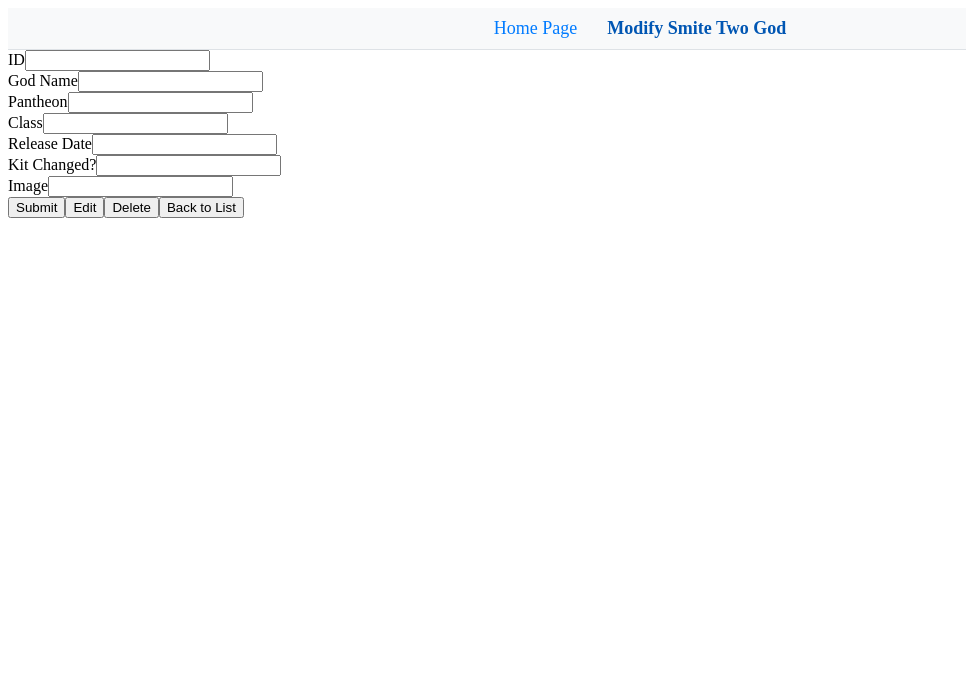
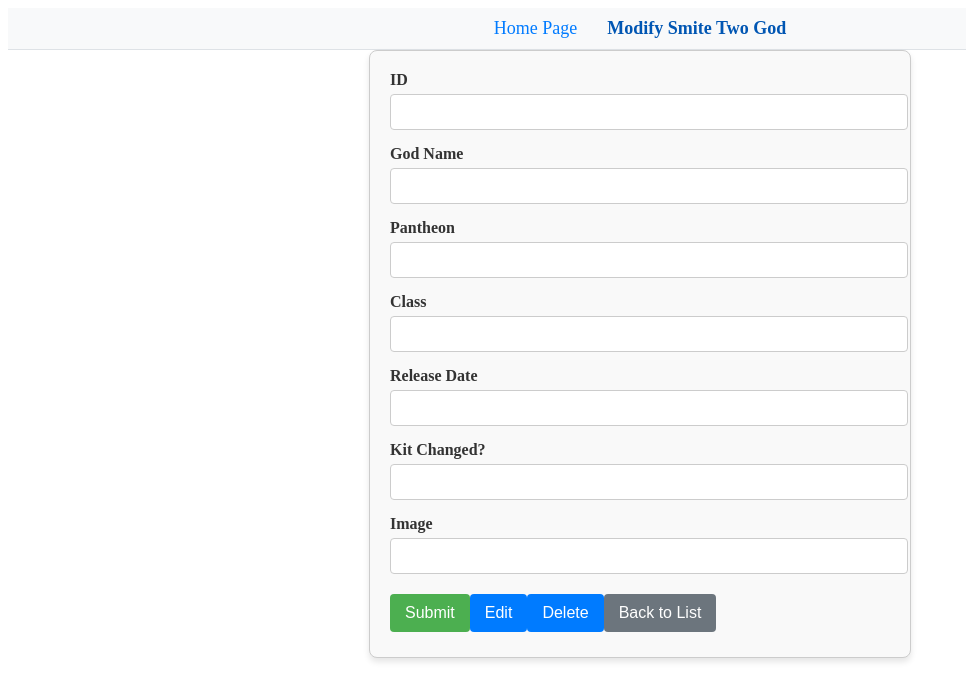
Before and after one commit to pjeger/Peter_Jeger_Learning_Angular, an Angular app: page /modify-list-item in a window 1280 px wide. Shown: the top 700 px of the page, without its empty margins (0-966 px from the left). Built offline with nearby package versions, Linux system fonts and the light colour scheme.

Commit message:
add buttons on items to make sure they can be deleted and edited

```diff
--- a/src/app/modify-list-item/modify-list-item.component.css
+++ b/src/app/modify-list-item/modify-list-item.component.css
@@ -0,0 +1,67 @@
+form {
+  max-width: 500px;
+  margin: 0 auto;
+  padding: 20px;
+  border: 1px solid #ccc;
+  border-radius: 8px;
+  background-color: #f9f9f9;
+  box-shadow: 0px 4px 6px rgba(0, 0, 0, 0.1);
+}
+
+.form-group {
+  margin-bottom: 15px;
+}
+
+label {
+  display: block;
+  margin-bottom: 5px;
+  font-weight: bold;
+  color: #333;
+}
+
+input[type="text"],
+input[type="number"] {
+  width: 100%;
+  padding: 8px;
+  border: 1px solid #ccc;
+  border-radius: 4px;
+  font-size: 16px;
+}
+
+button[type="submit"],
+button[type="button"] {
+  padding: 10px 15px;
+  margin: 5px 0;
+  border: none;
+  border-radius: 4px;
+  font-size: 16px;
+  cursor: pointer;
+}
+
+button[type="submit"] {
+  background-color: #4CAF50;
+  color: white;
+}
+
+button[type="button"] {
+  background-color: #007BFF;
+  color: white;
+}
+
+button[type="button"]:nth-child(3) {
+  background-color: #FF5733;
+}
+
+button[type="button"]:last-child {
+  background-color: #6c757d;
+}
+
+button:hover {
+  opacity: 0.9;
+}
+
+input:focus {
+  border-color: #007BFF;
+  outline: none;
+  box-shadow: 0px 0px 5px rgba(0, 123, 255, 0.5);
+}
--- a/src/app/modify-list-item/modify-list-item.component.ts
+++ b/src/app/modify-list-item/modify-list-item.component.ts
@@ -40,14 +40,9 @@
 
   onSubmit(): void {
     const smiteTwoGod: smiteTwoGod = this.smiteTwoGodForm.value;
-
-    if(smiteTwoGod.id) {
-      const smiteTwoGod: smiteTwoGod = this.smiteTwoGodForm.value;
-    }else{
       const newId = this.smiteTwoGodService.generateNewId();
       smiteTwoGod.id = newId;
       this.smiteTwoGodService.addSmiteTwoGod(smiteTwoGod);
-    }
 
     this.router.navigate(['/smiteTwoGods']);
   }
--- a/src/app/smite-gods-list-item/smite-gods-list-item.component.html
+++ b/src/app/smite-gods-list-item/smite-gods-list-item.component.html
@@ -5,5 +5,5 @@
     <p>{{smiteTwoGod?.releaseDate}}</p>
     <img src = "{{smiteTwoGod?.image}}"width="200" height="300">
     <button type="button" (click)="onEdit()">Edit</button>
-    <button type="button" (click)="onDelete()">Delete</button>
+    <button type="button" (click)="onDelete(smiteTwoGod?.id)">Delete</button>
 </div>
--- a/src/app/smite-gods-list-item/smite-gods-list-item.component.ts
+++ b/src/app/smite-gods-list-item/smite-gods-list-item.component.ts
@@ -3,6 +3,7 @@
 import {NgOptimizedImage} from "@angular/common";
 import {ActivatedRoute, Router} from "@angular/router";
 import {SmiteTwoGodService} from "../Services/smite-two-god.service";
+import {smiteTwoGodList} from "../Shared/Models/mock-smiteTwoGod";
 
 
 @Component({
@@ -22,8 +23,13 @@
   onEdit(): void {
     this.router.navigate(['/modify-list-item'])
   }
-  onDelete(): void {
-
+  onDelete(id?: number): void {
+    console.log(id)
+    for (let i=0;i<=smiteTwoGodList.length;i++){
+      if (smiteTwoGodList[i].id == id){
+        smiteTwoGodList.splice(i, 1);
+      }
+    }
   }
 
 }
```
